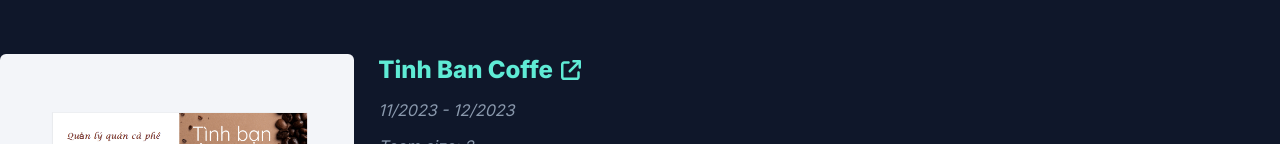
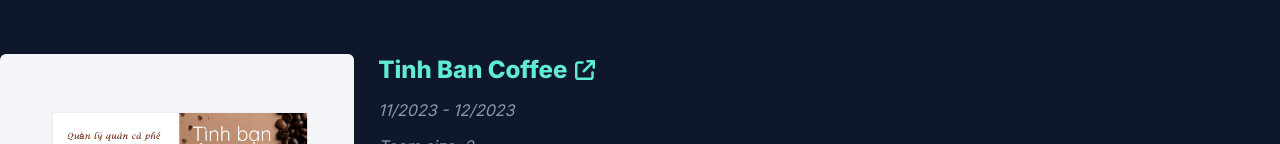
Before and after one commit to dangquochuy-159/My-Portfolio, a Next.js app in the folder my-app/: page /my-project in a window 1280 px wide. Shown: the part 2108-2252 px from the top of the page. Built offline with nearby package versions, Linux system fonts and the light colour scheme.

Commit message:
fix (data): edit data project

```diff
--- a/my-app/src/data/data_portfolio.tsx
+++ b/my-app/src/data/data_portfolio.tsx
@@ -350,9 +350,9 @@ export const DataProject: IProject[] = [
         },
     },
     {
-        img: '/image/tinhban_coffe.png',
+        img: '/image/tinhban_coffee.png',
         time: '11/2023 - 12/2023',
-        name: 'Tinh Ban Coffe',
+        name: 'Tinh Ban Coffee',
         size: '2',
         position: 'BACK-END DEVELOPER',
 
```
Also changed, not shown: my-app/public/image/tinhban_coffee.png (renamed from my-app/public/image/tinhban_coffe.png).
